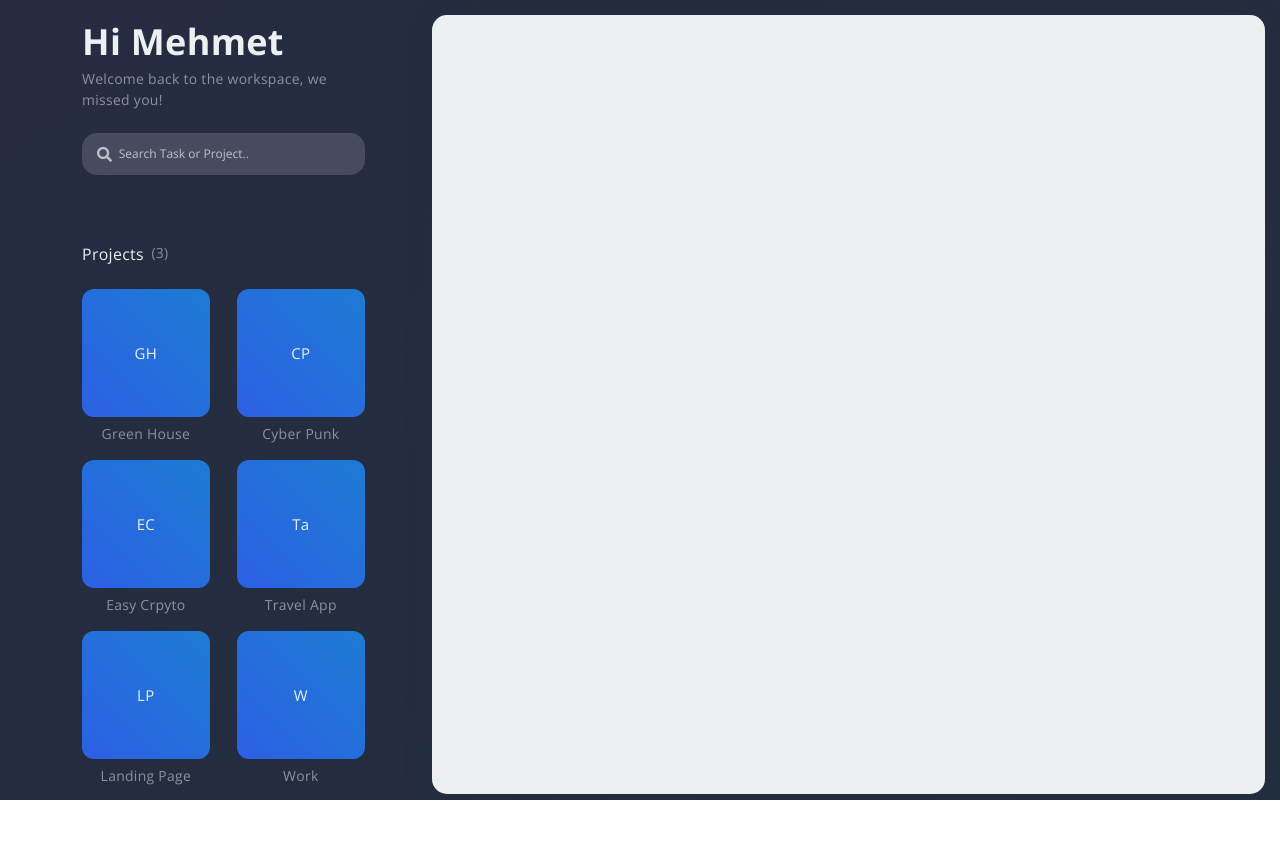
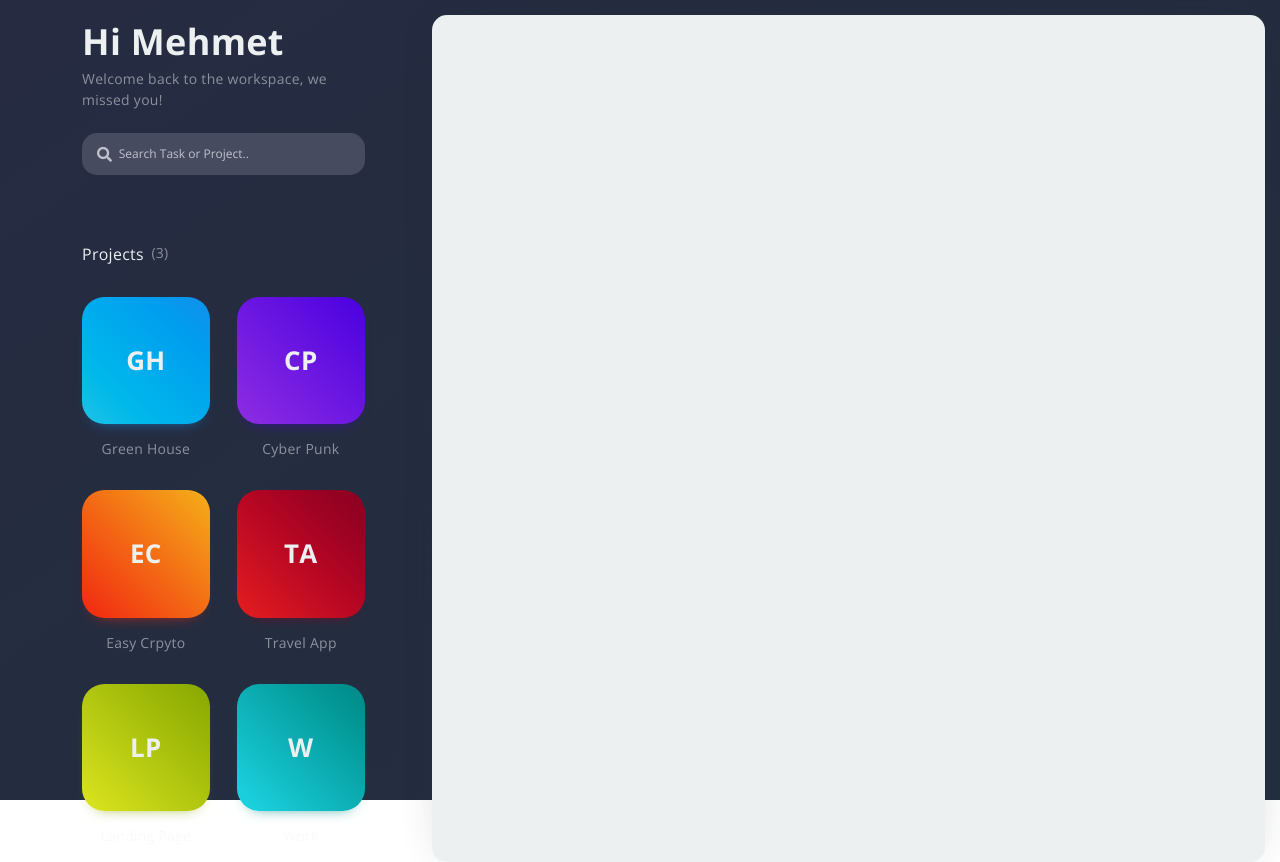
Before and after one commit to mehmetpekcan/todo-app, a Vue app: page / in a window 1280 px wide. Before the commit the page ends 800 px from the top, so only its background shows below. Built offline with nearby package versions, Linux system fonts and the light colour scheme.

Commit message:
some changes

```diff
--- a/src/components/ProjectCard.vue
+++ b/src/components/ProjectCard.vue
@@ -1,11 +1,11 @@
 <template>
   <router-link exact :to="{ name: 'Project', params: { name: project.slug }}">
     <div class="project--card-wrapper d-flex flex-column aling-items-center justify-content-center text-center">
-      <div class="project--card d-flex align-items-center justify-content-center">
-        <p class="mb-0">{{ project.shorthand }}</p>
+      <div class="project--card d-flex align-items-center justify-content-center" :class="`gradient-${project.key}`">
+        <p class="mb-0 font-weight-bold font-size-28">{{ project.shorthand }}</p>
       </div>
       <div class="project--card-name">
-        <p class="font-size-14 text-light mb-0 mt-2">{{ project.name }}</p>
+        <p class="font-size-14 text-light mb-0 mt-3">{{ project.name }}</p>
       </div>
     </div>
   </router-link>
@@ -30,9 +30,8 @@ export default {
   .project--card {
     width: 8.5rem;
     height: 8.5rem;
-    background: linear-gradient(45deg, $blue-dark, $blue);
     color: $white;
-    border-radius: .8rem;
+    border-radius: 1.5rem;
   }
 }
 </style>
--- a/src/layouts/Home.vue
+++ b/src/layouts/Home.vue
@@ -14,7 +14,7 @@
             <div>
               <p class="d-flex font-size-16 text-white mt-5">Projects <span class="font-size-14 text-light ml-2">(3)</span></p>
               <div class="d-flex flex-wrap justify-content-between">
-                <div v-for="(item, key) in mockCards" :key="key" class="my-2">
+                <div v-for="(item, key) in mockCards" :key="key" class="my-3">
                   <project-card :project="item" />
                 </div>
               </div>
@@ -44,31 +44,37 @@ export default {
     return {
       mockCards: [
         {
+          key: 1,
           slug: "green-house",
           name: "Green House",
           shorthand: "GH",
         },
         {
+          key: 2,
           slug: "cyber-punk",
           name: "Cyber Punk",
           shorthand: "CP",
         },
         {
+          key: 3,
           slug: "easy-crypto",
           name: "Easy Crpyto",
           shorthand: "EC",
         },
         {
+          key: 4,
           slug: "travel-app",
           name: "Travel App",
-          shorthand: "Ta",
+          shorthand: "TA",
         },
         {
+          key: 5,
           slug: "landing-page",
           name: "Landing Page",
           shorthand: "LP",
         },
         {
+          key: 6,
           slug: "work",
           name: "Work",
           shorthand: "W",
```
